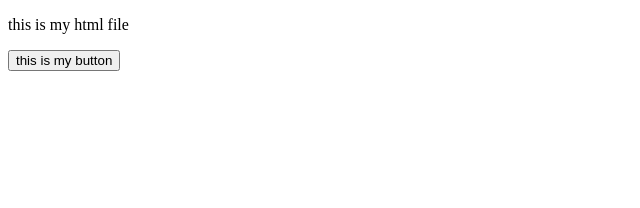
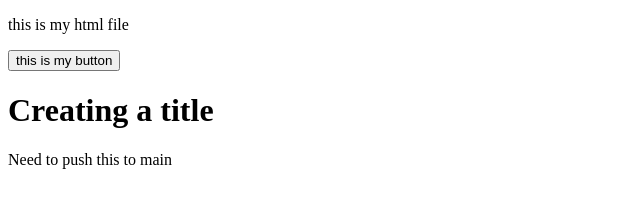
Before and after one commit to bureauvk/learning-github, a plain HTML site: page index.html in a window 1280 px wide. Shown: the whole page, without its empty margins (0-640 px from the left). Drawn offline with Linux system fonts and the light colour scheme.

Commit message:
Added tags to index.html

```diff
--- a/index.html
+++ b/index.html
@@ -8,5 +8,9 @@
 <body>
     <p>this is my html file</p>
     <button>this is my button</button>
+    <h1>Creating a title</h1>
+    <div>
+        <p>Need to push this to main</p>
+    </div>
 </body>
 </html>
```
